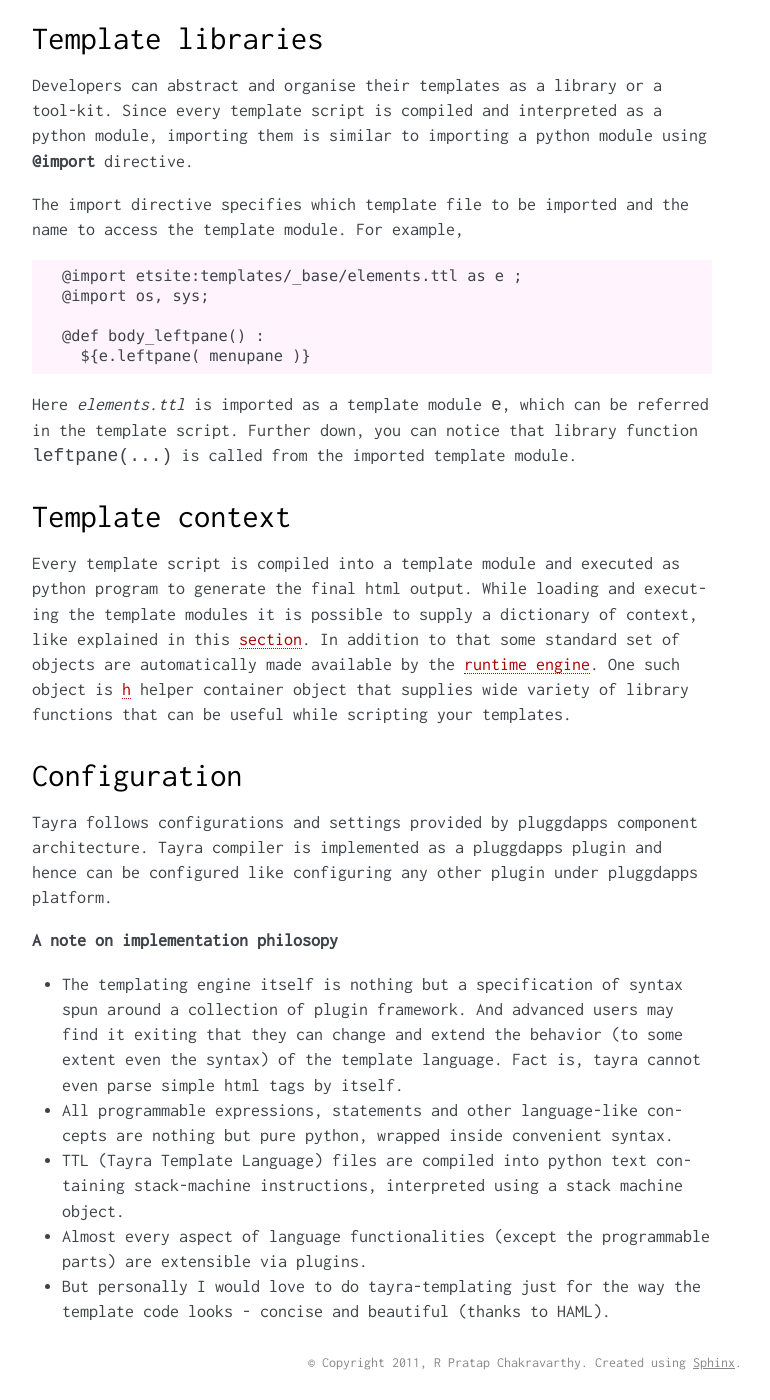
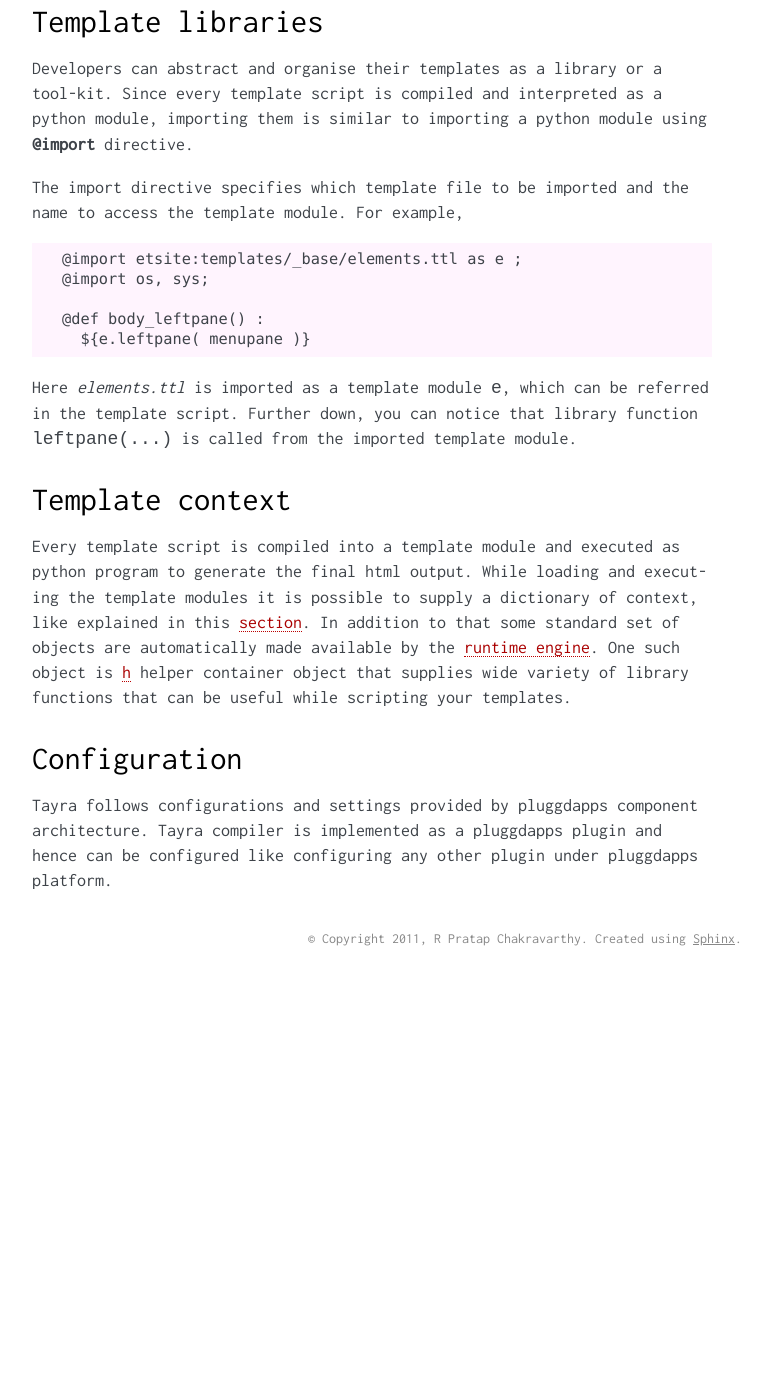
Before and after one commit to pluggdapps/tayra, a Sphinx documentation site: the page built from sphinxdoc/source/tutorial.rst, in a window 1280 px wide and 1400 px high, scrolled down 8037 px. Shown: the whole window, without its empty margins (378-1148 px from the left). Built offline with Sphinx 7.4.7, drawn with Linux system fonts in a browser that asks for light colours; after the commit the page ends 9013 px from its top, so only the background shows below that.

Commit message:
Sphinx documentation.

```diff
--- a/README.rst
+++ b/README.rst
@@ -14,6 +14,8 @@
 
     <html>
       <head>
+        <style text/css>
+          .italics { font-style : italics; }
 
       <body>
         <div>
@@ -53,7 +55,8 @@
 - works with python 3.x.
 - has full unicode support.
 - lexer for generating syntax-highlighted web documents using Pygments.
-- vim plugin for template scripts.
+- `vim plugin <http://www.vim.org/scripts/script.php?script_id=4464>`_ for
+  template scripts.
 - **License:** `GPLv3 license <http://www.gnu.org/licenses/>`.
 - **Requires:** Linux, Python-3.x, Pluggdapps, PLY.
 - **Status:** Core design stable. Not expected to change.
--- a/docs/directives.rst
+++ b/docs/directives.rst
@@ -114,8 +114,8 @@
 In Tayra, templates can be stacked on a base template by inheriting them, which
 enables designers to abstract and organize their templates in more interesting
 ways. This section explains the syntax of **@inherit** directive to
-declare template inheritance, more details on how inheritance works can be
-found `here <./template_layout.html>`_.
+declare template inheritance, find `more details <./template_layout.html>`_ on
+how inheritance works.
 
 .. code-block:: ttl
 
--- a/sphinxdoc/source/_static/tayra.css
+++ b/sphinxdoc/source/_static/tayra.css
@@ -1,4 +1,3 @@
-/*@import url("http://yui.yahooapis.com/3.8.1/build/cssreset/cssreset-min.css");*/
 @import url("basic.css");
 
 body {
@@ -170,7 +169,7 @@
     color: black;
 }
 
-div.body h1 { margin-top: 0; padding-top: 0; font-size: 240%; }
+div.body h1 { margin-top: 0; padding-top: 0; }
 div.body h2 { font-size: 180%; }
 div.body h3 { font-size: 150%; }
 div.body h4 { font-size: 130%; }
--- a/sphinxdoc/source/directives.rst
+++ b/sphinxdoc/source/directives.rst
@@ -114,8 +114,8 @@
 In Tayra, templates can be stacked on a base template by inheriting them, which
 enables designers to abstract and organize their templates in more interesting
 ways. This section explains the syntax of **@inherit** directive to
-declare template inheritance, more details on how inheritance works can be
-found `here <./template_layout.html>`_.
+declare template inheritance, find `more details <./template_layout.html>`_ on
+how inheritance works.
 
 .. code-block:: ttl
 
--- a/sphinxdoc/source/index.rst
+++ b/sphinxdoc/source/index.rst
@@ -14,6 +14,8 @@
 
     <html>
       <head>
+        <style text/css>
+          .italics { font-style : italics; }
 
       <body>
         <div>
@@ -53,7 +55,8 @@
 - works with python 3.x.
 - has full unicode support.
 - lexer for generating syntax-highlighted web documents using Pygments.
-- vim plugin for template scripts.
+- `vim plugin <http://www.vim.org/scripts/script.php?script_id=4464>`_ for
+  template scripts.
 - **License:** `GPLv3 license <http://www.gnu.org/licenses/>`.
 - **Requires:** Linux, Python-3.x, Pluggdapps, PLY.
 - **Status:** Core design stable. Not expected to change.
--- a/sphinxdoc/source/tutorial.rst
+++ b/sphinxdoc/source/tutorial.rst
@@ -411,24 +411,3 @@
 Tayra follows configurations and settings provided by pluggdapps component
 architecture. Tayra compiler is implemented as a pluggdapps plugin and hence
 can be configured like configuring any other plugin under pluggdapps platform.
-
-**A note on implementation philosopy**
-
-- The templating engine itself is nothing but a specification of syntax
-  spun around a collection of plugin framework. And advanced users may find it
-  exiting that they can change and extend the behavior (to some extent even the
-  syntax) of the template language. Fact is, tayra cannot even parse simple
-  html
-  tags by itself.
-
-- All programmable expressions, statements and other language-like concepts
-  are nothing but pure python, wrapped inside convenient syntax.
-
-- TTL (Tayra Template Language) files are compiled into python text containing
-  stack-machine instructions, interpreted using a stack machine object.
-
-- Almost every aspect of language functionalities (except the programmable
-  parts) are extensible via plugins.
-
-- But personally I would love to do tayra-templating just for the way the
-  template code looks - concise and beautiful (thanks to HAML).
```
Also changed, not shown: 2 other files.
